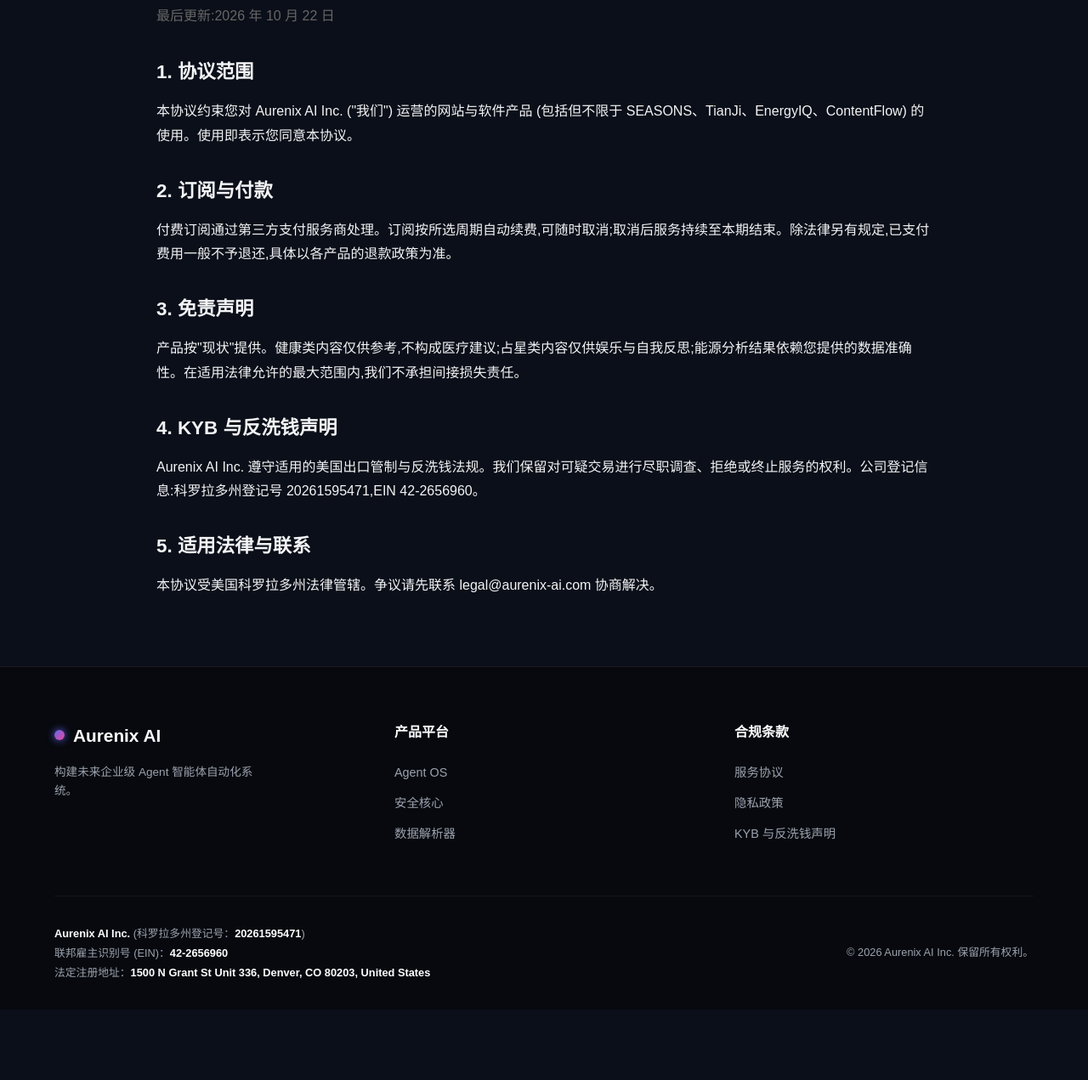
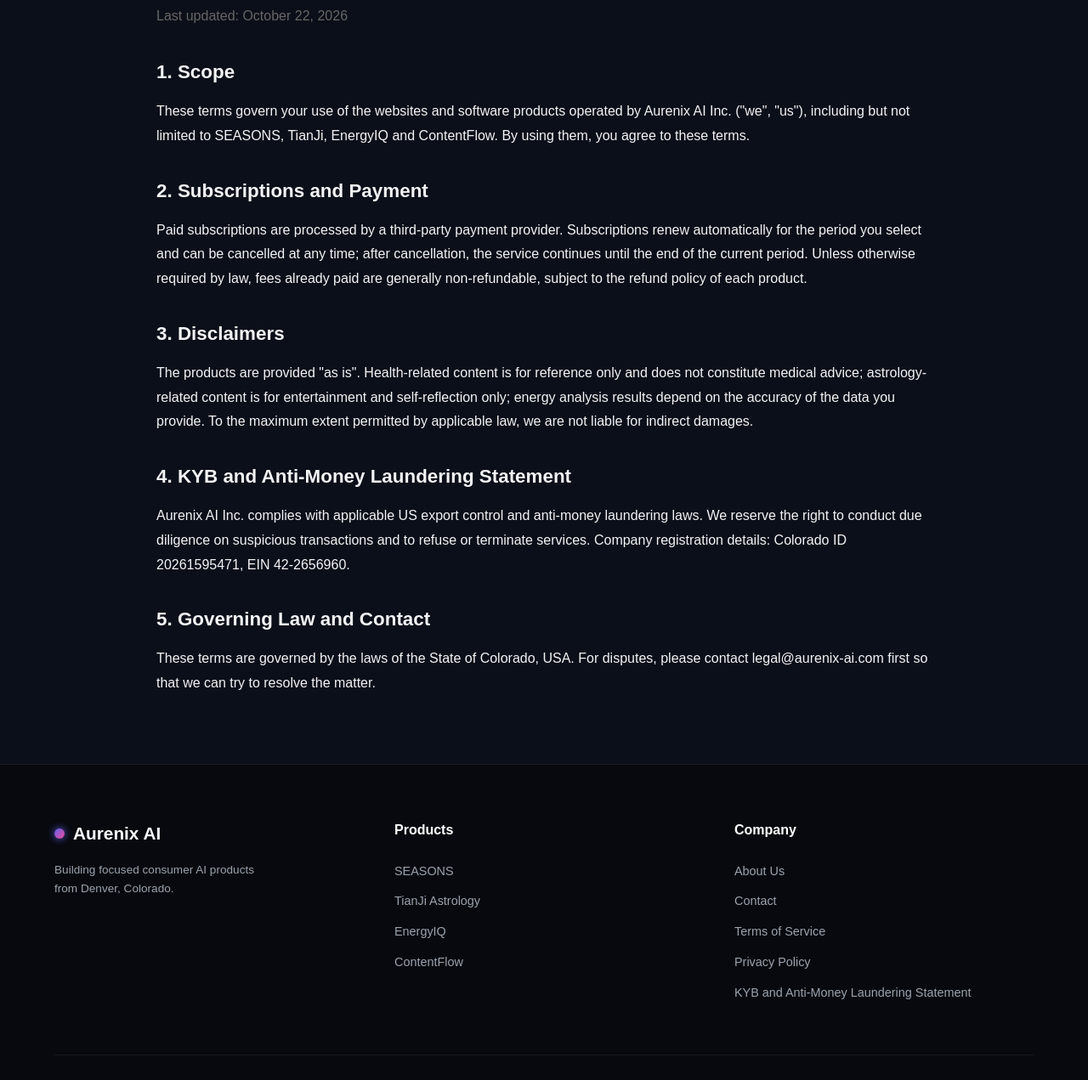
Before and after one commit to feifeizhao25-ship-it/aurenix-ai-website, a plain HTML site: page terms.html in a window 1280 px wide. Shown: the part 301-1572 px from the top of the page at 85% size. Before the commit the page ends 1489 px from the top, so only its background shows below. Drawn offline with Linux system fonts and the light colour scheme.

Commit message:
Publish English privacy policy and terms of service
- Faithful translation of the October 22, 2026 Chinese text; no clause added or removed
- Keep the last-updated date, the kyb anchor, company ID, EIN and address

```diff
--- a/terms.html
+++ b/terms.html
@@ -1,10 +1,10 @@
 <!DOCTYPE html>
-<html lang="zh-CN">
+<html lang="en">
 <head>
     <meta charset="UTF-8">
     <meta name="viewport" content="width=device-width, initial-scale=1.0">
-    <title>服务协议 | Aurenix AI Inc.</title>
-    <meta name="description" content="Aurenix AI Inc. 服务协议与 KYB/反洗钱声明。">
+    <title>Terms of Service | Aurenix AI Inc.</title>
+    <meta name="description" content="Aurenix AI Inc. Terms of Service and KYB / Anti-Money Laundering Statement.">
 <style>
         :root {
             --bg-color: #0b0f19;
@@ -419,43 +419,43 @@
 <header>
         <nav>
             <ul>
-                <li><a href="index.html">解决方案</a></li>
-                <li><a href="about.html">关于我们</a></li>
-                <li><a href="contact.html">联系我们</a></li>
+                <li><a href="index.html#products">Products</a></li>
+                <li><a href="about.html">About Us</a></li>
+                <li><a href="contact.html">Contact</a></li>
             </ul>
         </nav>
         <div>
-            <a href="contact.html" class="btn btn-primary">启动控制台</a>
+            <a href="contact.html" class="btn btn-primary">Contact Us</a>
         </div>
     </header>
     <main style="max-width:960px; margin:0 auto; padding:120px 24px 80px;">
 
-        <h1 style="font-size:2.4rem; margin-bottom:12px;">服务协议</h1>
-        <p style="color:#666; margin-bottom:36px;">最后更新:2026 年 10 月 22 日</p>
+        <h1 style="font-size:2.4rem; margin-bottom:12px;">Terms of Service</h1>
+        <p style="color:#666; margin-bottom:36px;">Last updated: October 22, 2026</p>
 
         <section style="margin-bottom:32px;">
-            <h2 style="font-size:1.4rem; margin-bottom:14px;">1. 协议范围</h2>
-            <p style="line-height:1.8;">本协议约束您对 Aurenix AI Inc. ("我们") 运营的网站与软件产品 (包括但不限于 SEASONS、TianJi、EnergyIQ、ContentFlow) 的使用。使用即表示您同意本协议。</p>
+            <h2 style="font-size:1.4rem; margin-bottom:14px;">1. Scope</h2>
+            <p style="line-height:1.8;">These terms govern your use of the websites and software products operated by Aurenix AI Inc. ("we", "us"), including but not limited to SEASONS, TianJi, EnergyIQ and ContentFlow. By using them, you agree to these terms.</p>
         </section>
 
         <section style="margin-bottom:32px;">
-            <h2 style="font-size:1.4rem; margin-bottom:14px;">2. 订阅与付款</h2>
-            <p style="line-height:1.8;">付费订阅通过第三方支付服务商处理。订阅按所选周期自动续费,可随时取消;取消后服务持续至本期结束。除法律另有规定,已支付费用一般不予退还,具体以各产品的退款政策为准。</p>
+            <h2 style="font-size:1.4rem; margin-bottom:14px;">2. Subscriptions and Payment</h2>
+            <p style="line-height:1.8;">Paid subscriptions are processed by a third-party payment provider. Subscriptions renew automatically for the period you select and can be cancelled at any time; after cancellation, the service continues until the end of the current period. Unless otherwise required by law, fees already paid are generally non-refundable, subject to the refund policy of each product.</p>
         </section>
 
         <section style="margin-bottom:32px;">
-            <h2 style="font-size:1.4rem; margin-bottom:14px;">3. 免责声明</h2>
-            <p style="line-height:1.8;">产品按"现状"提供。健康类内容仅供参考,不构成医疗建议;占星类内容仅供娱乐与自我反思;能源分析结果依赖您提供的数据准确性。在适用法律允许的最大范围内,我们不承担间接损失责任。</p>
+            <h2 style="font-size:1.4rem; margin-bottom:14px;">3. Disclaimers</h2>
+            <p style="line-height:1.8;">The products are provided "as is". Health-related content is for reference only and does not constitute medical advice; astrology-related content is for entertainment and self-reflection only; energy analysis results depend on the accuracy of the data you provide. To the maximum extent permitted by applicable law, we are not liable for indirect damages.</p>
         </section>
 
         <section id="kyb" style="margin-bottom:32px;">
-            <h2 style="font-size:1.4rem; margin-bottom:14px;">4. KYB 与反洗钱声明</h2>
-            <p style="line-height:1.8;">Aurenix AI Inc. 遵守适用的美国出口管制与反洗钱法规。我们保留对可疑交易进行尽职调查、拒绝或终止服务的权利。公司登记信息:科罗拉多州登记号 20261595471,EIN 42-2656960。</p>
+            <h2 style="font-size:1.4rem; margin-bottom:14px;">4. KYB and Anti-Money Laundering Statement</h2>
+            <p style="line-height:1.8;">Aurenix AI Inc. complies with applicable US export control and anti-money laundering laws. We reserve the right to conduct due diligence on suspicious transactions and to refuse or terminate services. Company registration details: Colorado ID 20261595471, EIN 42-2656960.</p>
         </section>
 
         <section>
-            <h2 style="font-size:1.4rem; margin-bottom:14px;">5. 适用法律与联系</h2>
-            <p style="line-height:1.8;">本协议受美国科罗拉多州法律管辖。争议请先联系 legal@aurenix-ai.com 协商解决。</p>
+            <h2 style="font-size:1.4rem; margin-bottom:14px;">5. Governing Law and Contact</h2>
+            <p style="line-height:1.8;">These terms are governed by the laws of the State of Colorado, USA. For disputes, please contact legal@aurenix-ai.com first so that we can try to resolve the matter.</p>
         </section>
 
     </main>
@@ -466,33 +466,36 @@
                     <div class="logo-dot"></div>
                     Aurenix AI
                 </div>
-                <p>构建未来企业级 Agent 智能体自动化系统。</p>
+                <p>Building focused consumer AI products from Denver, Colorado.</p>
             </div>
             <div class="footer-col">
-                <h5>产品平台</h5>
+                <h5>Products</h5>
                 <ul>
-                    <li><a href="index.html#solutions">Agent OS</a></li>
-                    <li><a href="index.html#solutions">安全核心</a></li>
-                    <li><a href="index.html#solutions">数据解析器</a></li>
+                    <li><a href="https://seasonsvip.com">SEASONS</a></li>
+                    <li><a href="https://www.tianji-astrology.com">TianJi Astrology</a></li>
+                    <li><a href="https://energy-iq.app">EnergyIQ</a></li>
+                    <li><a href="https://contentflow.solutions">ContentFlow</a></li>
                 </ul>
             </div>
             <div class="footer-col">
-                <h5>合规条款</h5>
+                <h5>Company</h5>
                 <ul>
-                    <li><a href="terms.html">服务协议</a></li>
-                    <li><a href="privacy.html">隐私政策</a></li>
-                    <li><a href="terms.html#kyb">KYB 与反洗钱声明</a></li>
+                    <li><a href="about.html">About Us</a></li>
+                    <li><a href="contact.html">Contact</a></li>
+                    <li><a href="terms.html">Terms of Service</a></li>
+                    <li><a href="privacy.html">Privacy Policy</a></li>
+                    <li><a href="terms.html#kyb">KYB and Anti-Money Laundering Statement</a></li>
                 </ul>
             </div>
         </div>
         <div class="footer-bottom">
             <div class="corporate-info">
-                <strong>Aurenix AI Inc.</strong> (科罗拉多州登记号：<strong>20261595471</strong>)<br>
-                联邦雇主识别号 (EIN)：<strong>42-2656960</strong><br>
-                法定注册地址：<strong>1500 N Grant St Unit 336, Denver, CO 80203, United States</strong>
+                <strong>Aurenix AI Inc.</strong> (Colorado ID: <strong>20261595471</strong>)<br>
+                EIN: <strong>42-2656960</strong><br>
+                Registered address: <strong>1500 N Grant St Unit 336, Denver, CO 80203, United States</strong>
             </div>
             <div>
-                &copy; 2026 Aurenix AI Inc. 保留所有权利。
+                &copy; 2026 Aurenix AI Inc. All rights reserved.
             </div>
         </div>
     </footer>
```
Also changed, not shown: privacy.html (+34 -31 lines).
